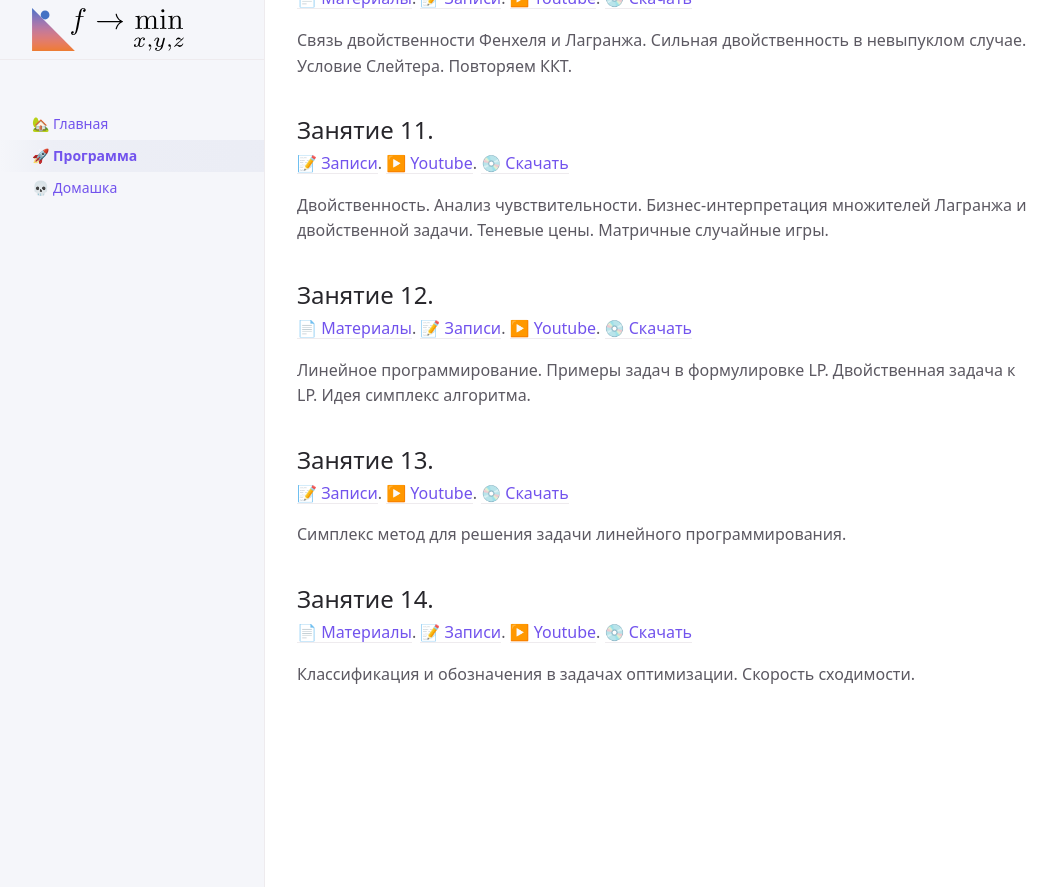
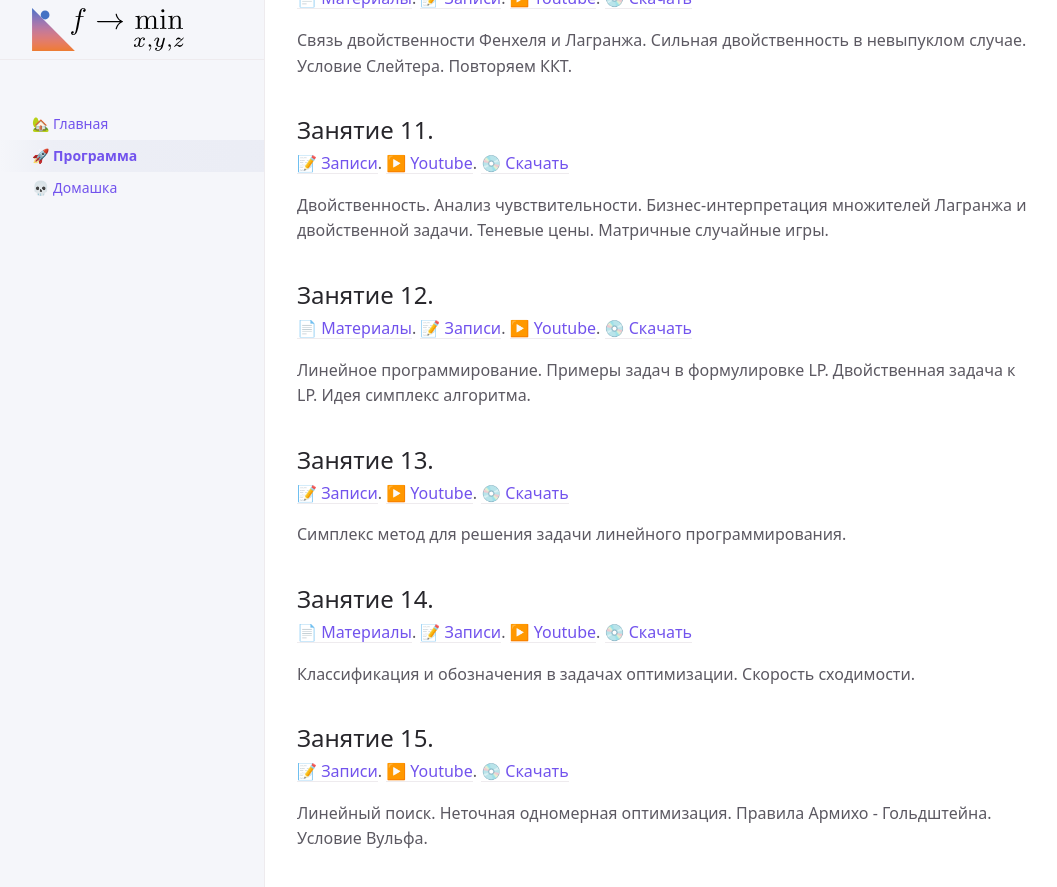
Before and after one commit to MerkulovDaniil/mipt22, a Jekyll site: the page built from program.md, in a window 1280 px wide and 900 px high, scrolled down 1380 px. Shown: the top 887 px of the window, without its empty margins (107-1164 px from the left). Built offline with Jekyll 4.4.1, drawn with Linux system fonts in a browser that asks for light colours; our own code applies the rules of GitHub Pages for plain Markdown files; a script that is not in the unit is left out; before the commit the page ends 2115 px from its top, so only the background shows below that.

Commit message:
add 14,15

```diff
--- a/program.md
+++ b/program.md
@@ -72,3 +72,8 @@ nav_order: 2
 [📄 Материалы](/presentations/14.pdf). [📝 Записи](/notes/14.pdf). [▶️ Youtube](https://youtu.be/6zFzerv6nKc). [💿 Скачать]()
 
 Классификация и обозначения в задачах оптимизации. Скорость сходимости.
+
+## Занятие 15.
+[📝 Записи](/notes/15.pdf). [▶️ Youtube](). [💿 Скачать]()
+
+Линейный поиск. Неточная одномерная оптимизация. Правила Армихо - Гольдштейна. Условие Вульфа.
```
Also changed, not shown: 2 other files.
